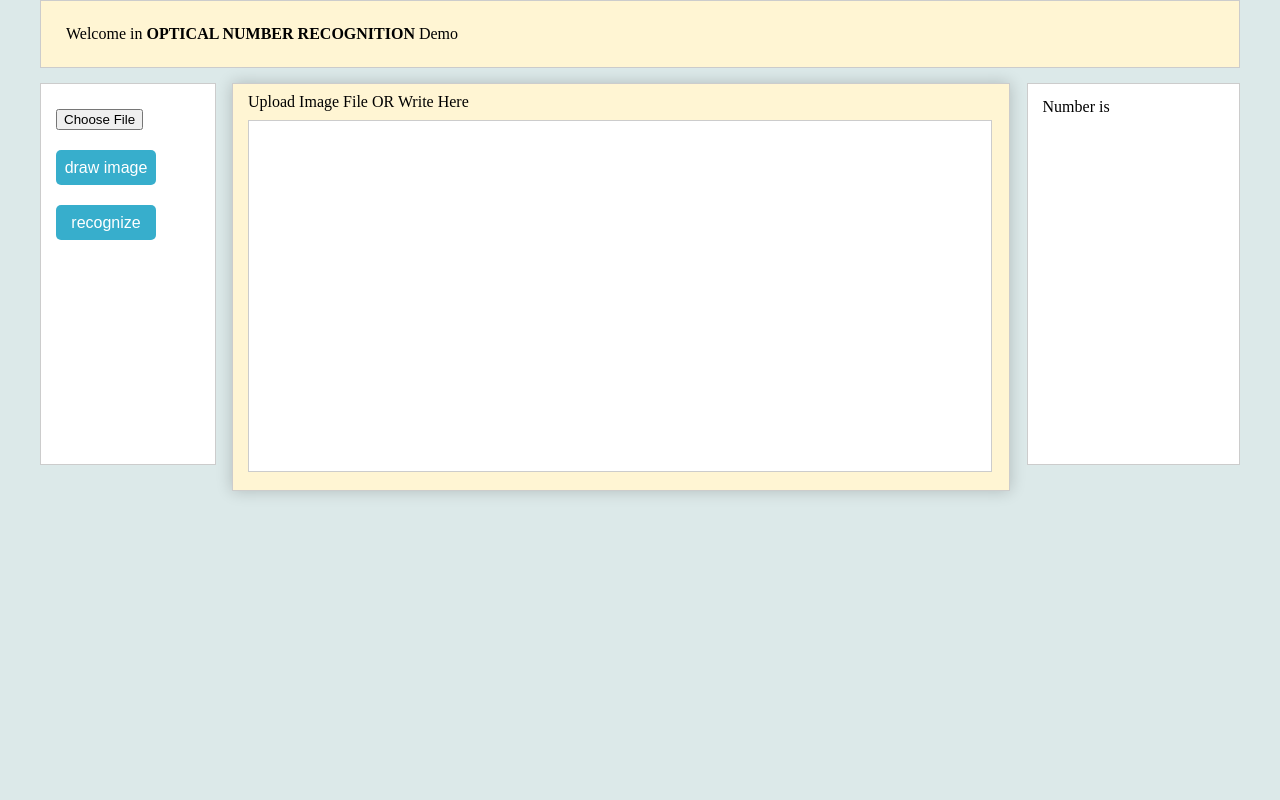
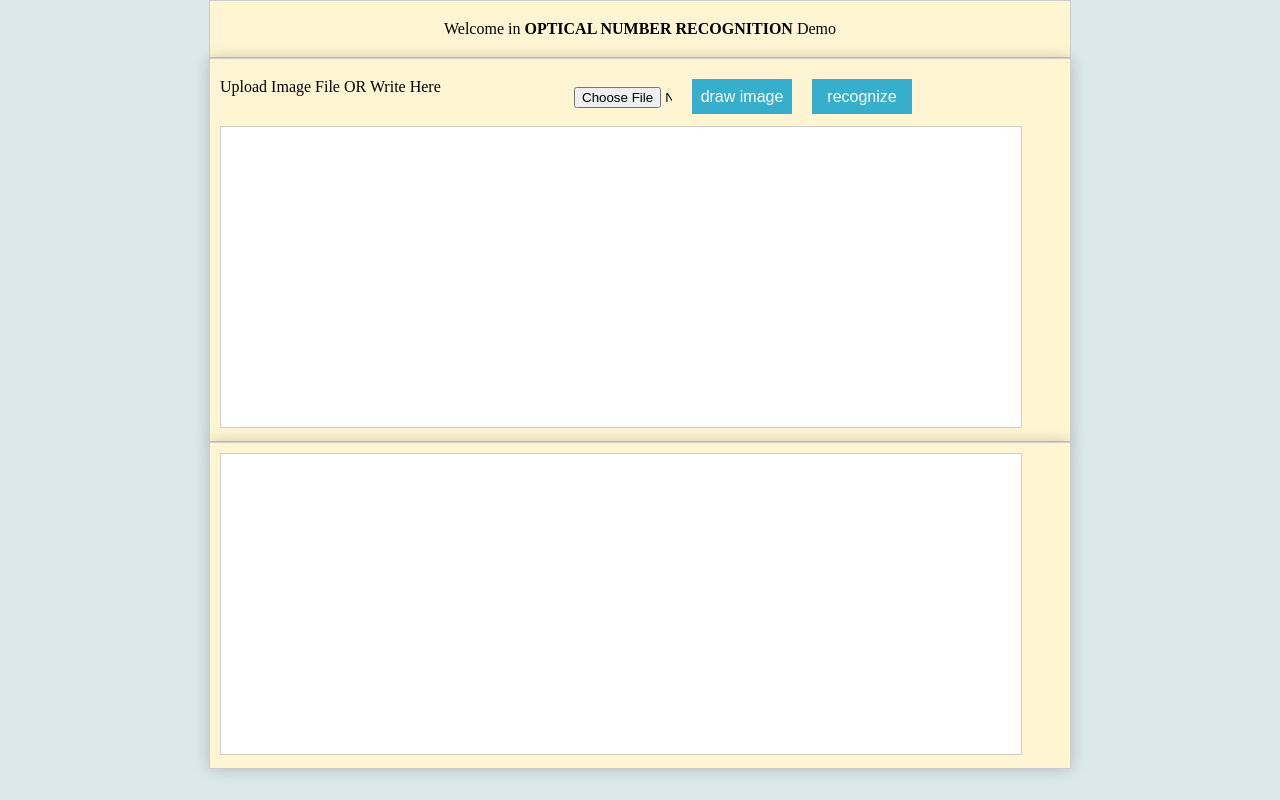
Before and after one commit to kiranpariyar/optical-number-recognition, a plain HTML site: page index.html in a window 1280 px wide. Drawn offline with Linux system fonts and the light colour scheme.

Commit message:
changed user interface to single column layout

```diff
--- a/css/style.css
+++ b/css/style.css
@@ -7,7 +7,6 @@ body{
     margin: 0px auto;
     padding: 0px auto;
 }
-
 
 .main-container{
     max-width: 75em;
@@ -22,9 +21,15 @@ body{
 }
 
 .header-content{
-    padding: 25px;
+    width: 70%;
+    margin: auto;
+    padding: 20px 10px;
     background: rgb(255, 245, 211);
     border: 1px solid #CCCCCC;
+}
+
+.header-content h2{
+    text-align: center;
 }
 
 .header-content strong{
@@ -39,22 +44,23 @@ body{
 }
 
 .options{
-    width: 12%;
-    float: left;
-    min-height: 350px;
-    padding: 15px;
-    background: #FFFFFF;
-    border: 1px solid #CCCCCC;
+    width: 60%;
+    margin: auto;
+    float: right;
 }
 
 
 .option-button{
-    padding: 10px 0px;
+    float: left;
+    padding: 10px;
+}
+
+.option-button input{
+    padding: 8px;
 }
 
 .option-button button{
     border: none;
-    border-radius: 5px;
     background-color: rgb(55, 174, 204);
     color: rgb(255, 255, 255);
     min-width: 100px;
@@ -72,20 +78,18 @@ body{
 }
 
 .canvas-container{
-    width: 84%;
-    float: right;
-}
-
-.canvas-element{
-    width: 74%;
-    float: left;
+    width: 70%;
+    margin: auto;
+    border: 1px solid #CCCCCC;
+    padding: 10px;
     background: rgb(255, 245, 211);
-    border: 1px solid #CCCCCC;
-    padding: 0px 15px 15px 15px;
     box-shadow: 0px 0px 15px rgba(0,0,0,0.2);
 }
 
+
 .canvas-heading{
+    width: 30%;
+    float: left;
     padding: 10px 0px;
 }
 
@@ -102,17 +106,14 @@ body{
 
 #process-info{
     border: 1px solid #CCCCCC;
-    margin: auto;
-    float: left;
     background-color: #FFFFFF;
 }
 
 .info-div{
-    width: 18%;
-    /*border: 1px solid blue;*/
-    min-height: 350px;
-    float: right;
-    padding: 15px;
+    width: 70%;
+    margin: auto;
+    min-height: 50px;
+    padding: 10px;
     background: #FFFFFF;
     border: 1px solid #CCCCCC;
 }
--- a/index.html
+++ b/index.html
@@ -16,10 +16,9 @@
             </div>
 
             <div class="main-container">
-                <div class="main-content">
+                <div class="canvas-container clearfix">
+                    <div class="canvas-heading"><h2>Upload Image File OR Write Here</h2></div>
                     <div class="options">
-
-                        <!-- <p>Upload Image File</p> -->
                         <div class="option-button">
                             <input type="file" value="Load Image" id="upload-image">
                         </div>
@@ -33,27 +32,24 @@
                         </div>
                     </div>
 
-                    <div class="canvas-container">
-                        <div class="canvas-element clearfix">
-                            <div class="canvas-heading"><h2>Upload Image File OR Write Here</h2></div>
-                            <canvas id="main-canvas" width="742" height="350"></canvas>
-                            <!-- <div class="process-info-heading"><h2>Scale Down Image</h2></div>
-                            <canvas id="process-info" width="742" height="150"></canvas> -->
-                        </div>
+                    <canvas id="main-canvas" width="800" height="300"></canvas>
+                </div>
 
-                        <div class="info-div">
-                            <h2>Number is </h2>
-                            <div class="recognized-number">
-
-                            </div>
-                        </div>
+                 <!-- <div class="info-div">
+                    <h2>Number is </h2>
+                    <div class="recognized-number">
                     </div>
+                </div>  -->
+                <!-- <div class="process-info-heading"><h2>Scale Down Image</h2></div> -->
+                <div class="canvas-container clearfix">
+                    <canvas id="process-info" width="800" height="300"></canvas>
                 </div>
             </div>
         </div>
-
-        <!-- <script type="text/javascript" src="js/ImageDataRenderer.js"></script> -->
+        <script type="text/javascript" src="js/MedianFilter.js"></script>
+        <script type="text/javascript" src="js/ImageDataRenderer.js"></script>
         <script type="text/javascript" src="js/BlackAndWhiteConverter.js"></script>
+        <script type="text/javascript" src="js/GrayScaling.js"></script>
         <script type="text/javascript" src="js/ImageSegmentation.js"></script>
         <script type="text/javascript" src="js/HeightByWidthRatioFilter.js"></script>
         <script type="text/javascript" src="js/ImageDownScaler.js"></script>
```
